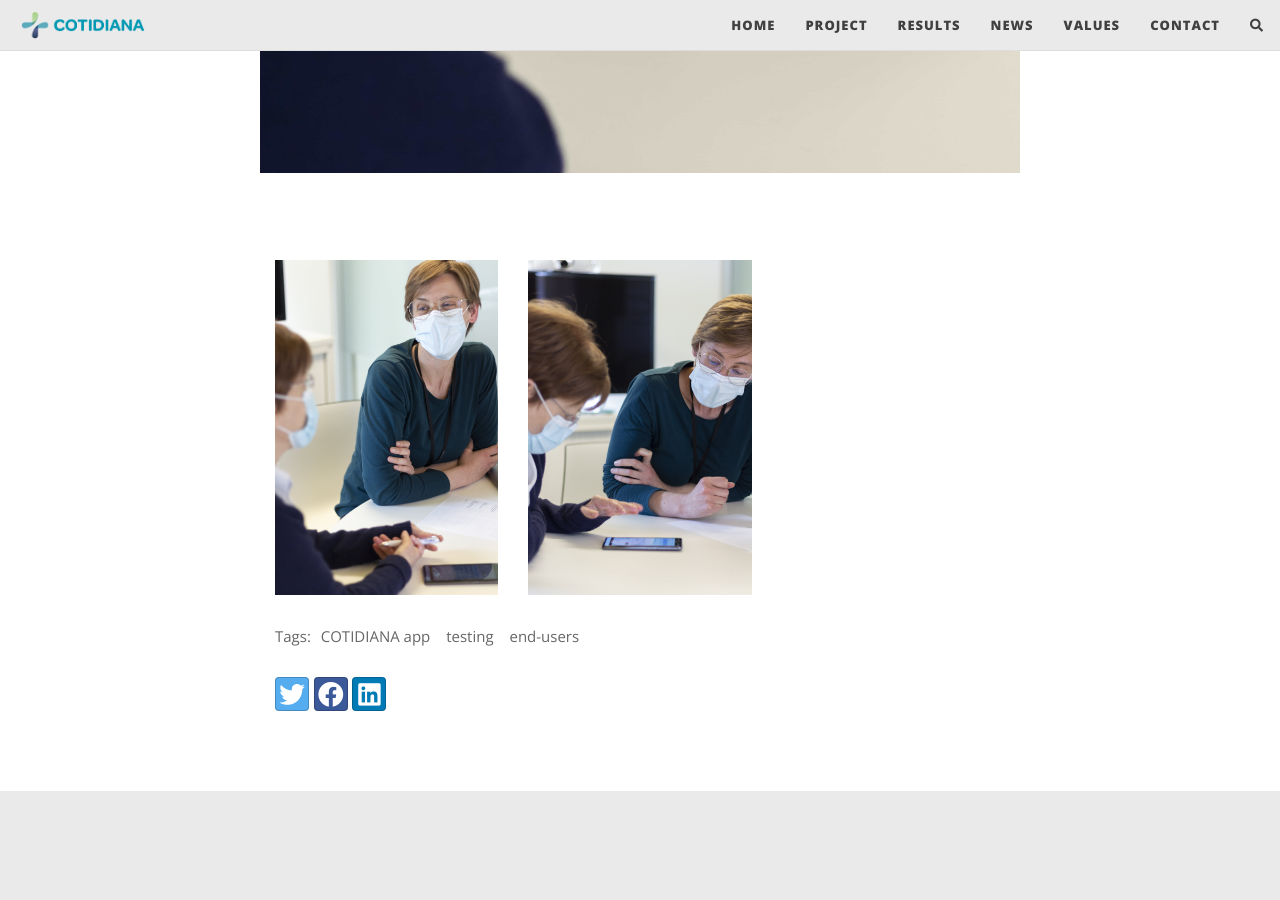
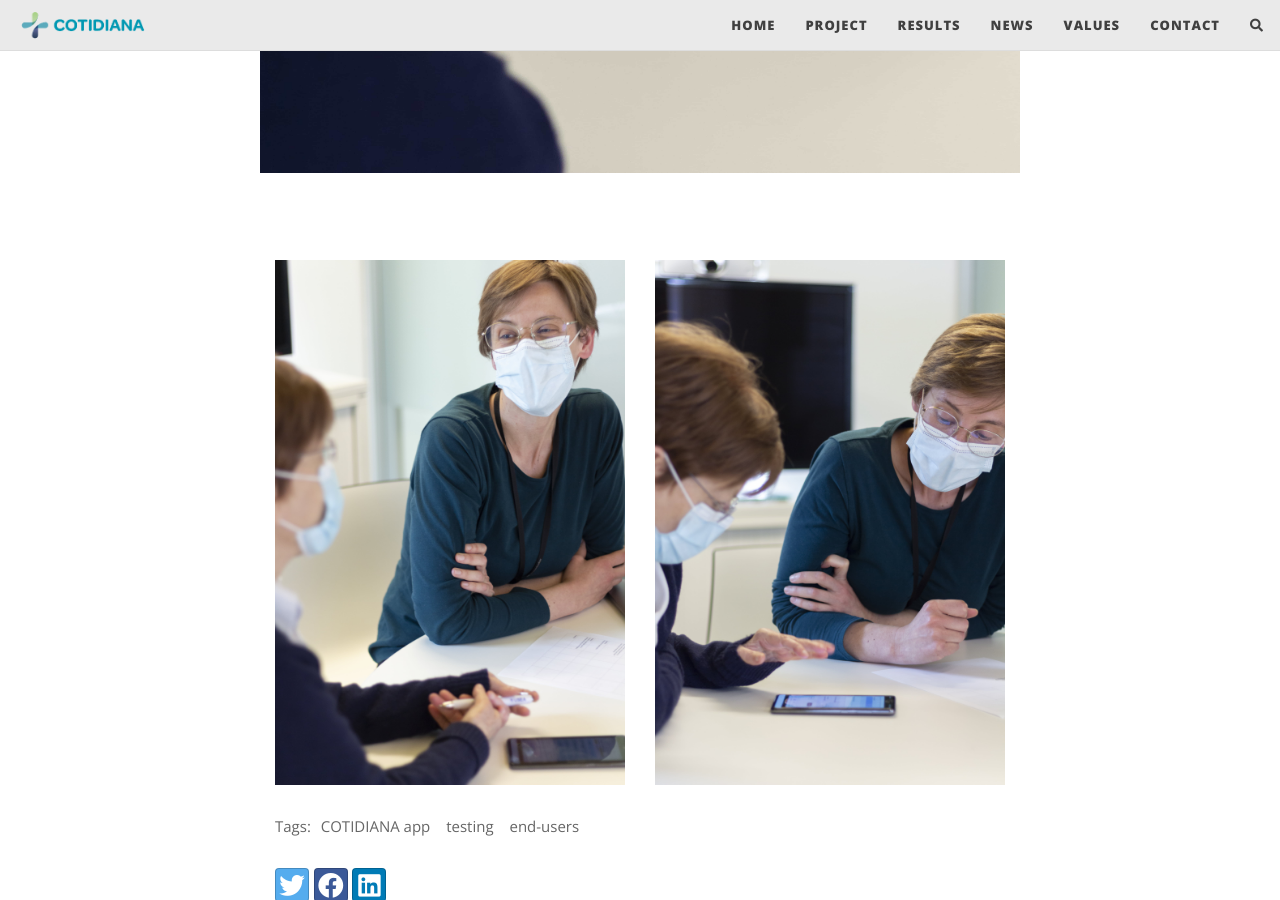
Before and after one commit to fraunhoferportugal/cotidiana-website, a Jekyll site: the page built from _posts/2022-05-13-usability-tests.md, in a window 1280 px wide and 900 px high, scrolled down 1491 px. Built offline with Jekyll 4.4.1, drawn with Linux system fonts in a browser that asks for light colours; nearby versions of some CDN libraries; comment, search, counter and statistics services are not loaded.

Commit message:
Update 2022-05-13-usability-tests.md

```diff
--- a/_posts/2022-05-13-usability-tests.md
+++ b/_posts/2022-05-13-usability-tests.md
@@ -19,10 +19,10 @@ The last weeks were marked by usability tests with end-users. As a high fidelity
 
 
 <div class="row">
-	<div class="col-sm-4">
-		<img src="{{site.baseurl}}/assets/img/usability-test-3.jpg" alt="Picture from usability test" width="300"/>
+	<div class="col">
+		<img src="{{site.baseurl}}/assets/img/usability-test-3.jpg" alt="Picture from usability test" width="400"/>
 	</div>
-	<div class="col-sm-4">
-		<img src="{{site.baseurl}}/assets/img/usability-test-4.jpg" alt="Picture from usability test" width="300"/>
+	<div class="col">
+		<img src="{{site.baseurl}}/assets/img/usability-test-4.jpg" alt="Picture from usability test" width="400"/>
 </div>
 <br/>
```
